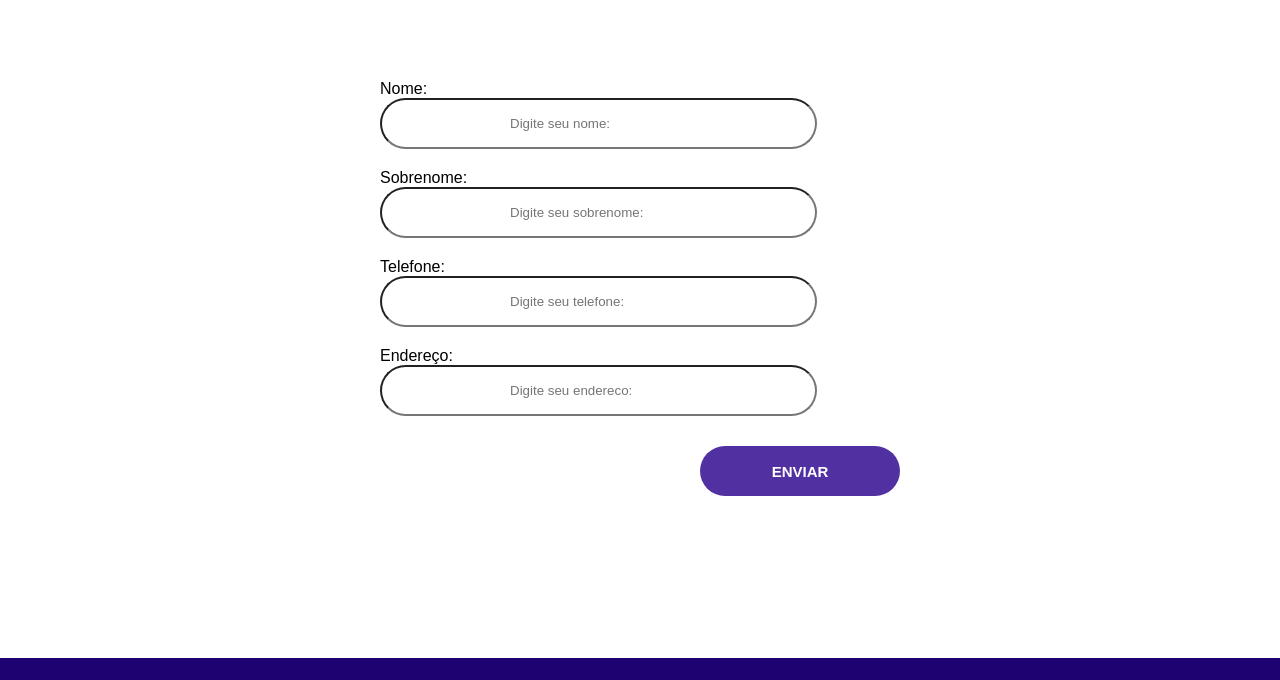
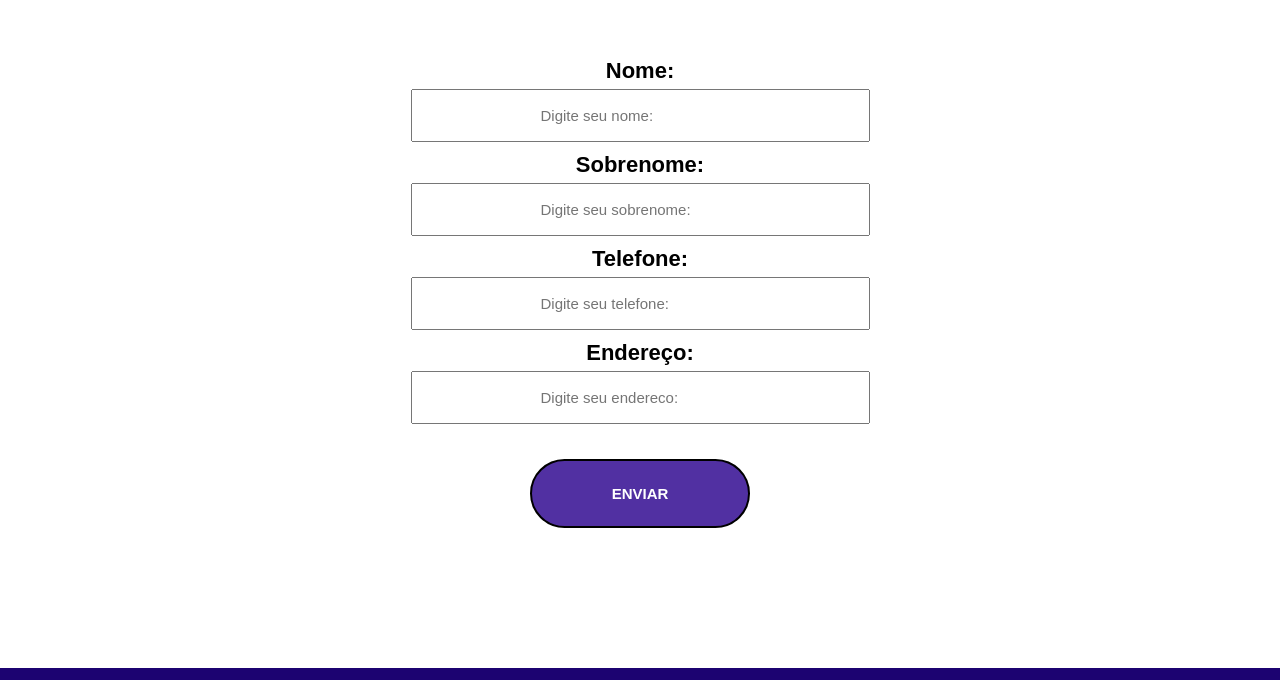
Before and after one commit to henriquegnat/petshop-animalia, a plain HTML site: page contato.html in a window 1280 px wide. Shown: the part 242-922 px from the top of the page. Drawn offline with Linux system fonts and the light colour scheme.

Commit message:
commit13 - contato

```diff
--- a/contato.html
+++ b/contato.html
@@ -1,5 +1,5 @@
 <!DOCTYPE html>
-<html lang="en">
+<html lang="pt-br">
 
 <head>
     <meta charset="UTF-8">
@@ -26,7 +26,7 @@
                 <fieldset class="fieldset-nome">
                     <label for="nome" class="label">Nome:</label><br>
                     <input type="text" name="nome" id="nome" placeholder="Digite seu nome:" class="inputs">
-                    <br>
+
                 </fieldset>
 
                 <fieldset class="fieldset-sobrenome">
--- a/css/contato.css
+++ b/css/contato.css
@@ -2,10 +2,12 @@
     /*config da pag*/
     margin: 0;
     padding: 0;
-    overflow-x: hidden;
     font-family: "Poppins", sans-serif;
 }
 
+body{
+    overflow-x: hidden;
+}
 /*comeco do header*/
 .header {
     display: flex;
@@ -18,6 +20,8 @@
 
 .header>img {
     margin-top: 20px;
+    width: 148px;
+    height: 130px;
 }
 
 .menu {
@@ -59,6 +63,9 @@
     justify-content: center;
     align-items: center;
     height: 70vh;
+    font-weight: bold;
+    font-size: 22px;
+    margin-top: 10px;
 }
 
 fieldset {
@@ -66,8 +73,9 @@ fieldset {
 }
 
 input {
-    border-radius: 200px;
     transition: 1s all;
+    margin-top: 5px;
+    font-size: 15px;
 }
 
 input:hover {
@@ -82,24 +90,25 @@ input:hover {
 .fieldset-sobrenome,
 .fieldset-endereco,
 .fieldset-telefone {
-    margin-top: 20px;
+    margin-top: 10px;
+    text-align: center;
 }
 
 .fieldset-botao {
     margin-top: 30px;
-    margin-left: 40vh;
+
 }
 
 input[type=button] {
-    width: 200px;
-    height: 50px;
-    border-radius: 200px;
+    padding: 1.5rem 5rem;
+    border-radius: 50px;
     border: 5px #000;
     background: #5130A2;
     color: #FFF;
     font-weight: bold;
     font-size: 15px;
     transition: .8s all;
+    border: #000 solid 2px;
 }
 
 input[type=button]:hover {
```
Also changed, not shown: fotos.html (+1 -1 lines), index.html (+1 -1 lines).
